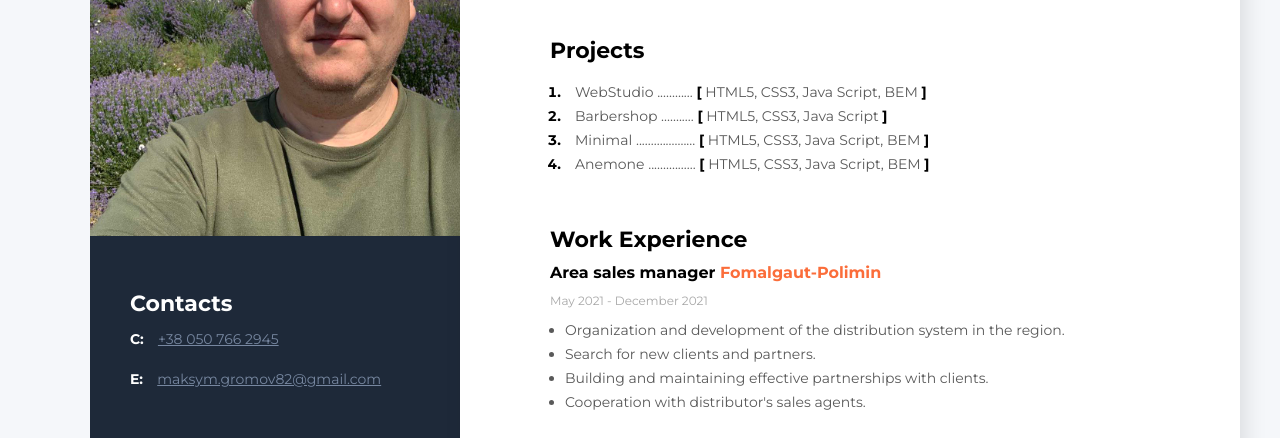
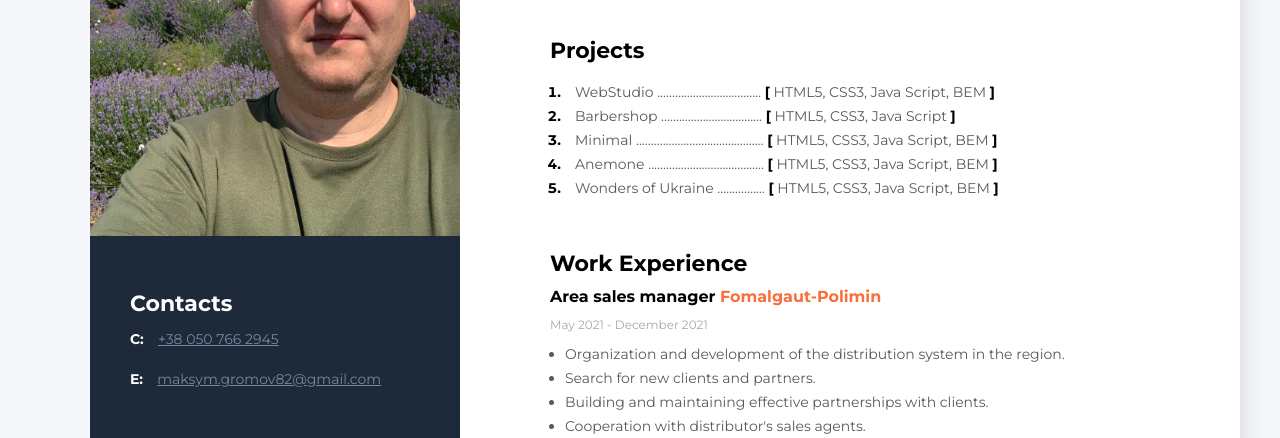
Before and after one commit to Maksym82/resume, a plain HTML site: page index.html in a window 1280 px wide. Shown: the part 305-743 px from the top of the page. Drawn offline with Linux system fonts and the light colour scheme.

Commit message:
Update resume

```diff
--- a/index.html
+++ b/index.html
@@ -46,7 +46,7 @@
                   class="project-link"
                   >WebStudio</a
                 >
-                ............
+                ...................................
                 <span class="project-bracket">[</span> HTML5, CSS3, Java Script,
                 BEM
                 <span class="project-bracket">]</span>
@@ -61,7 +61,7 @@
                   rel="noopener noreferrer"
                   >Barbershop</a
                 >
-                ...........
+                ..................................
                 <span class="project-bracket">[</span> HTML5, CSS3, Java Script
                 <span class="project-bracket">]</span>
               </span>
@@ -75,7 +75,7 @@
                   rel="noopener noreferrer"
                   >Minimal</a
                 >
-                ....................
+                ...........................................
                 <span class="project-bracket">[</span> HTML5, CSS3, Java Script,
                 BEM
                 <span class="project-bracket">]</span>
@@ -89,6 +89,21 @@
                   target="_blank"
                   rel="noopener noreferrer"
                   >Anemone</a
+                >
+                .......................................
+                <span class="project-bracket">[</span> HTML5, CSS3, Java Script,
+                BEM
+                <span class="project-bracket">]</span>
+              </span>
+            </li>
+            <li class="projects-item">
+              <span class="project">
+                <a
+                  href="https://maksym82.github.io/Wonders-of-Ukraine/"
+                  class="project-link"
+                  target="_blank"
+                  rel="noopener noreferrer"
+                  >Wonders of Ukraine</a
                 >
                 ................
                 <span class="project-bracket">[</span> HTML5, CSS3, Java Script,
```
